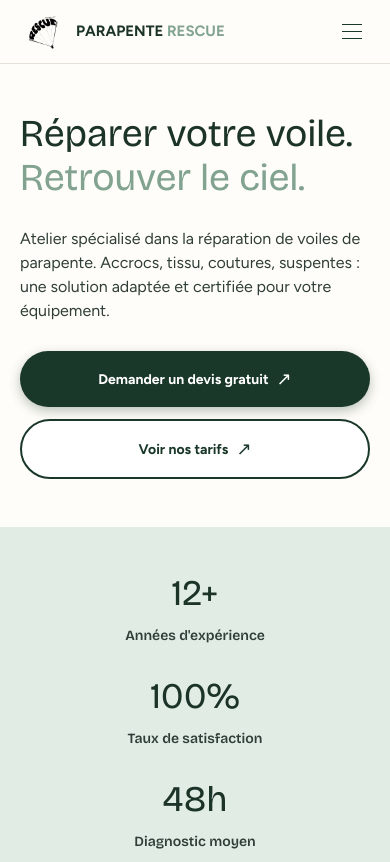
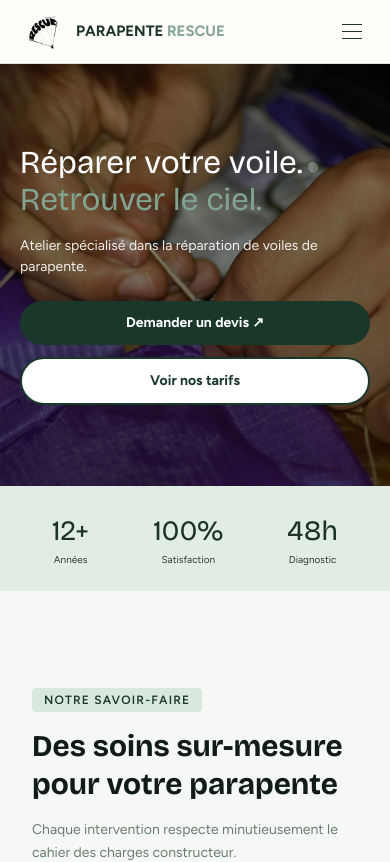
Before and after one commit to clementsbt/Parapente-rescue, a Next.js app: page / in a window 390 px wide. Shown: the top 862 px of the page. Built offline with nearby package versions, Linux system fonts and the light colour scheme.

Commit message:
Improve mobile: hero image, horizontal stats, carousel responsive

```diff
--- a/src/app/page.tsx
+++ b/src/app/page.tsx
@@ -25,50 +25,54 @@ export default function Home() {
   return (
     <>
       {/* Mobile Hero */}
-      <section className="lg:hidden pt-[64px]" style={{ background: "#fffdf9" }}>
-        <div className="flex flex-col gap-[28px] px-[20px] py-[48px]">
-          <h1 className="text-[38px] leading-[1.15]" style={{ fontFamily: "var(--font-bricolage), sans-serif", fontWeight: 400, color: "#1c3328" }}>
-            <span>Réparer votre voile. </span>
+      <section className="lg:hidden pt-[64px]">
+        {/* Image Hero */}
+        <div className="relative h-[50vh] w-full">
+          <Image
+            src={IMG.hero}
+            alt="Parapente dans les Alpes"
+            fill
+            className="object-cover"
+            priority
+          />
+          <div className="absolute inset-0" style={{ background: "linear-gradient(to bottom, rgba(0,0,0,0.3), rgba(0,0,0,0.5))" }} />
+          <div className="absolute inset-0 flex flex-col justify-center px-[20px] text-white">
+            <h1 className="text-[32px] leading-[1.15] mb-4" style={{ fontFamily: "var(--font-bricolage), sans-serif", fontWeight: 400 }}>
+              Réparer votre voile.<br />
               <span style={{ color: "#82a390" }}>Retrouver le ciel.</span>
             </h1>
-
-          <p className="text-[16px] leading-[1.5]" style={{ color: "#2f3e36" }}>
-            Atelier spécialisé dans la réparation de voiles de parapente. Accrocs, tissu, coutures, suspentes : une solution adaptée et certifiée pour votre équipement.
+            <p className="text-[14px] opacity-90 mb-6 max-w-xs">
+              Atelier spécialisé dans la réparation de voiles de parapente.
             </p>
-
-          <div className="flex flex-col gap-[12px] w-full">
+            <div className="flex flex-col gap-3 w-full">
               <Link
                 href="/contact"
-              className="flex items-center justify-center gap-[8px] w-full px-[24px] py-[14px] rounded-[999px] transition-transform hover:scale-105 active:scale-95"
-              style={{ background: FOREST, boxShadow: "0px 4px 12px rgba(26,56,41,0.3)" }}
+                className="flex items-center justify-center gap-2 w-full px-5 py-3 rounded-full font-bold text-sm"
+                style={{ background: FOREST }}
               >
-              <span className="text-[14px] font-bold text-white">
-                Demander un devis gratuit
-              </span>
-              <span className="text-white text-lg">↗</span>
+                Demander un devis ↗
               </Link>
               <Link
                 href="/tarifs"
-              className="flex items-center justify-center gap-[8px] w-full px-[24px] py-[14px] rounded-[999px] bg-white border-2 transition-transform hover:scale-105 active:scale-95"
-              style={{ borderColor: FOREST }}
+                className="flex items-center justify-center gap-2 w-full px-5 py-3 rounded-full bg-white border-2 font-bold text-sm"
+                style={{ borderColor: FOREST, color: FOREST }}
               >
-              <span className="text-[14px] font-bold" style={{ color: FOREST }}>
                 Voir nos tarifs
-              </span>
-              <span style={{ color: FOREST }} className="text-lg">↗</span>
               </Link>
             </div>
           </div>
+        </div>
 
-        <div className="flex flex-col gap-[24px] px-[20px] py-[40px] w-full" style={{ background: "#e1ece5" }}>
+        {/* Stats */}
+        <div className="flex justify-around px-[20px] py-6 w-full" style={{ background: "#e1ece5" }}>
           {[
-            { val: "12+", label: "Années d'expérience" },
-            { val: "100%", label: "Taux de satisfaction" },
-            { val: "48h", label: "Diagnostic moyen" },
+            { val: "12+", label: "Années" },
+            { val: "100%", label: "Satisfaction" },
+            { val: "48h", label: "Diagnostic" },
           ].map((s) => (
-            <div key={s.val} className="flex flex-col gap-[4px] items-center w-full">
-              <p className="text-[36px]" style={{ fontFamily: "var(--font-bricolage), sans-serif", fontWeight: 400, color: "#1c3328" }}>{s.val}</p>
-              <p className="text-[14px]" style={{ fontFamily: "var(--font-bricolage), sans-serif", fontWeight: 600, color: "#2f3e36" }}>{s.label}</p>
+            <div key={s.val} className="flex flex-col items-center">
+              <p className="text-[28px]" style={{ fontFamily: "var(--font-bricolage), sans-serif", fontWeight: 400, color: "#1c3328" }}>{s.val}</p>
+              <p className="text-[10px]" style={{ color: "#2f3e36" }}>{s.label}</p>
             </div>
           ))}
         </div>
--- a/src/components/GoogleReviews.tsx
+++ b/src/components/GoogleReviews.tsx
@@ -75,7 +75,7 @@ export default function GoogleReviews() {
   };
 
   return (
-    <div className="relative max-w-6xl mx-auto">
+    <div className="relative max-w-6xl mx-auto px-4 md:px-0">
       {/* Cards Container */}
       <div className="overflow-hidden rounded-xl">
         <div
@@ -84,7 +84,7 @@ export default function GoogleReviews() {
         >
           {Array.from({ length: totalSlides }).map((_, slideIndex) => (
             <div key={slideIndex} className="w-full flex-shrink-0">
-              <div className="grid grid-cols-1 md:grid-cols-3 gap-4 p-4">
+              <div className="grid grid-cols-1 md:grid-cols-3 gap-3 md:gap-4 p-2 md:p-4">
                 {reviews
                   .slice(slideIndex * reviewsPerSlide, slideIndex * reviewsPerSlide + reviewsPerSlide)
                   .map((review, localIndex) => {
@@ -92,7 +92,7 @@ export default function GoogleReviews() {
                     const isExpanded = expanded[globalIndex] || false;
 
                     return (
-                      <div key={localIndex} className="p-6 rounded-xl" style={{ background: "#F9F9F9" }}>
+                      <div key={localIndex} className="p-4 md:p-6 rounded-xl" style={{ background: "#F9F9F9" }}>
                         {/* Header */}
                         <div className="flex items-center justify-between mb-3">
                           <div className="flex items-center gap-3">
```
Lines whose indentation alone changed are shown as unchanged.
